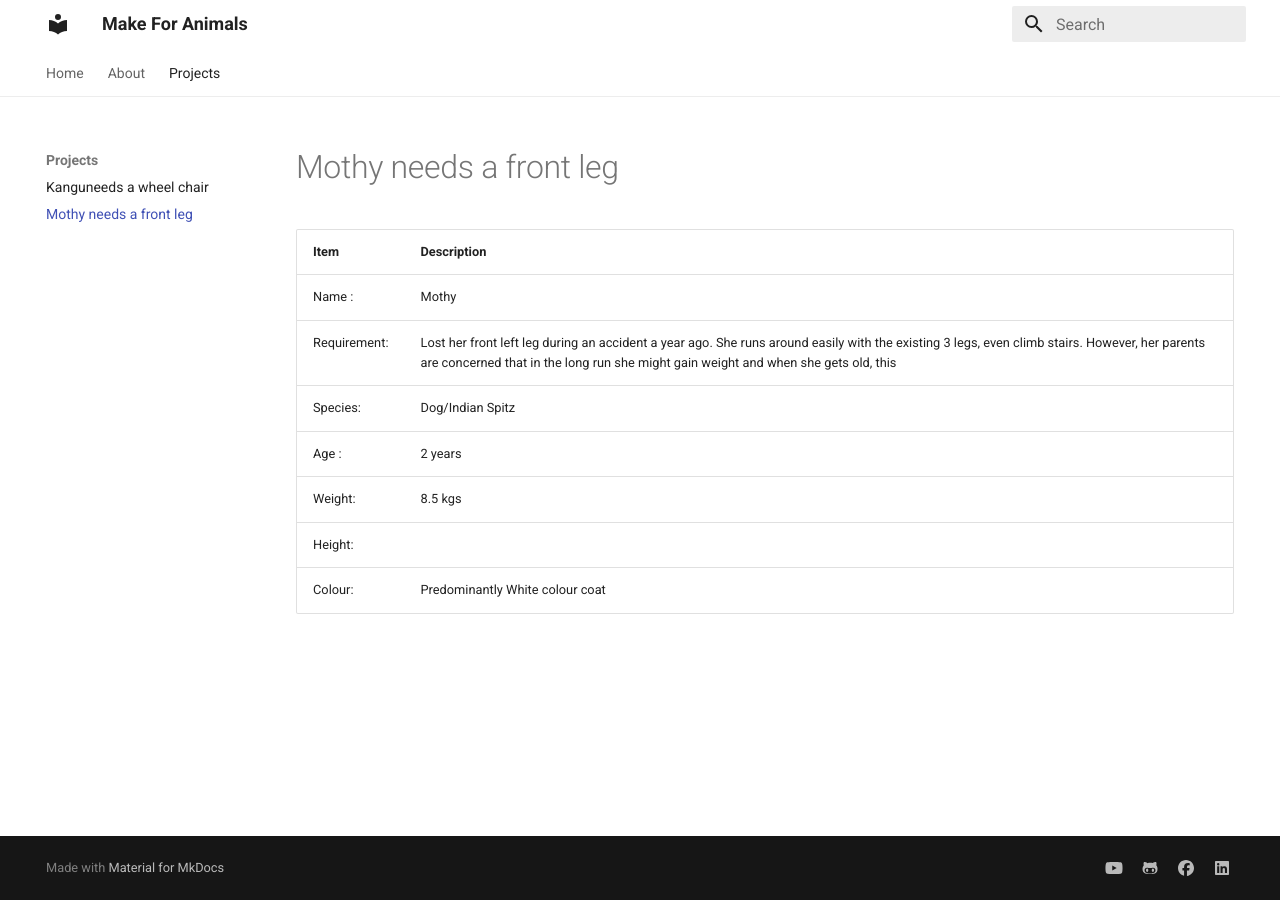
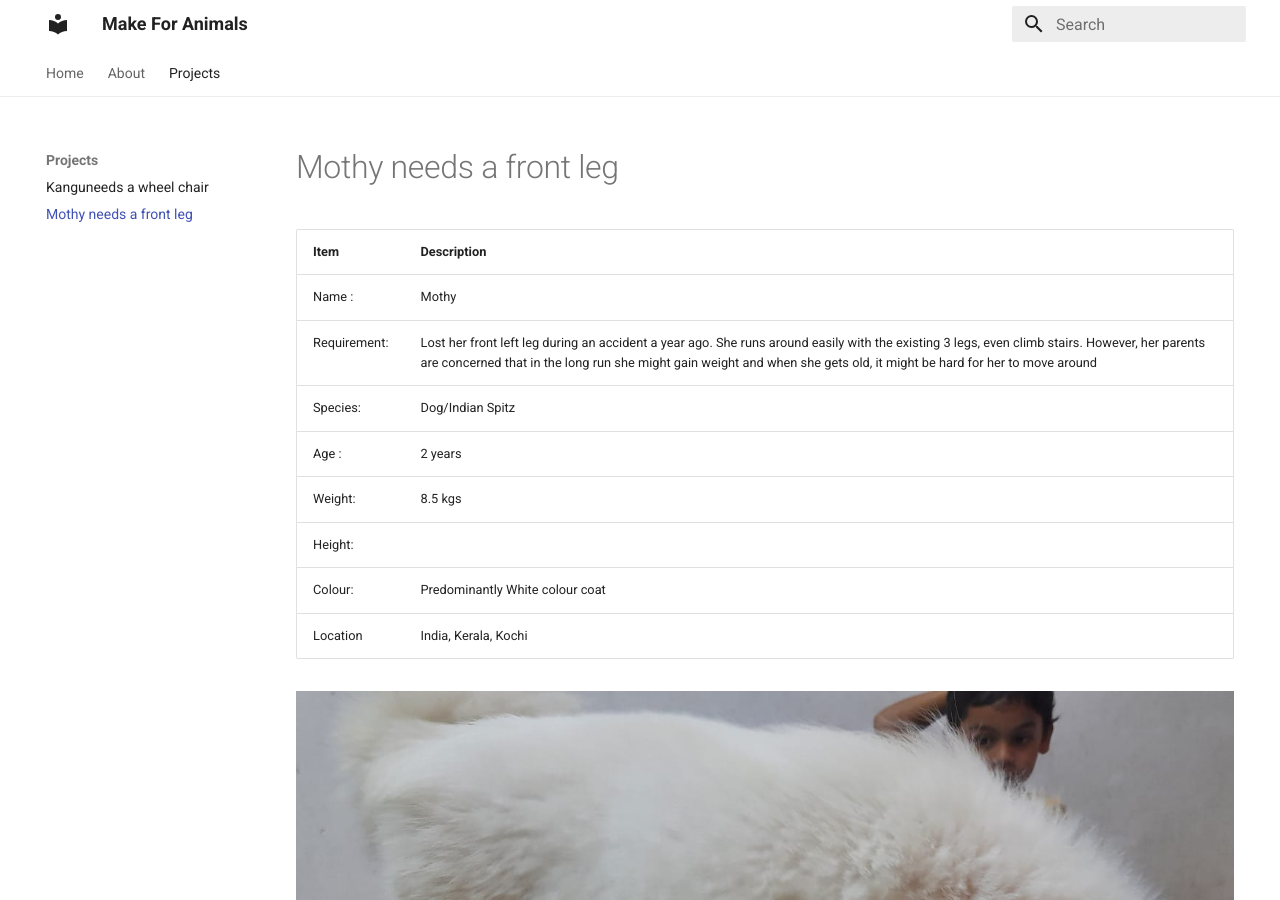
Before and after one commit to make4animals/make4animals.github.io, an MkDocs documentation site: the page built from docs/projects/mothydog.md, in a window 1280 px wide and 900 px high. Built offline with MkDocs 1.6.1 and Material for MkDocs 9.7.7, drawn with Linux system fonts in a browser that asks for light colours.

Commit message:
Update mothydog.md

```diff
--- a/docs/projects/mothydog.md
+++ b/docs/projects/mothydog.md
@@ -1,10 +1,40 @@
 #Mothy needs a front leg
 | Item     | Description                          |
-| ----------- | ------------------------------------ |
-| Name :      |Mothy                                                             |
-|Requirement: |Lost her front left leg during an accident a year ago. She runs around easily with the existing 3 legs, even climb stairs. However, her parents are concerned that in the long run she might gain weight and when she gets old, this |
-|Species:     |Dog/Indian Spitz                                                  |
-|Age :        |2 years                                                           |
-|Weight:      |8.5 kgs                                                           |
-|Height:      |                                                                  |
-|Colour:      |Predominantly White colour coat                                   |
+| ----------- | --------------------------------- |
+| Name :      |Mothy                              |
+|Requirement: |Lost her front left leg during an accident a year ago. She runs around easily with the existing 3 legs, even climb stairs. However, her parents are concerned that in the long run she might gain weight and when she gets old, it might be hard for her to move around |
+|Species:     |Dog/Indian Spitz                   |
+|Age :        |2 years                            |
+|Weight:      |8.5 kgs                            |
+|Height:      |                                   |
+|Colour:      |Predominantly White colour coat    |
+|Location     |India, Kerala, Kochi               |
+<!-- Slider main container -->
+<div class="swiper">
+<!-- Additional required wrapper -->
+<div class="swiper-wrapper">
+    <!-- Slides -->
+    <div class="swiper-slide">
+        <center><img src="../../images/projects/mothydog/1.jpeg" alt="Mothy"></center>
+        </div>
+    <div class="swiper-slide">
+        <center><img src="../../images/projects/mothydog/2.jpeg" alt="Mothy"></center>
+    </div>
+    <div class="swiper-slide">
+        <center><img src="../../images/projects/mothydog/3.jpeg" alt="Mothy"></center>
+    </div>
+    <div class="swiper-slide">
+        <center><img src="../../images/projects/mothydog/4.jpeg" alt="Mothy"></center>
+    </div>
+    <div class="swiper-slide">
+        <center><img src="../../images/projects/mothydog/5.jpeg" alt="Mothy"></center>
+    </div>
+    <div class="swiper-slide">
+        <center><iframe src="../../images/projects/mothydog/6.mp4" alt="Mothy" width="640" height="564" frameborder="0" allow="autoplay; fullscreen" allowfullscreen></iframe></center>
+    </div>
+
+</div>
+<div class="swiper-pagination"></div>
+<div class="swiper-button-prev"></div>
+<div class="swiper-button-next"></div>
+</div>
```
